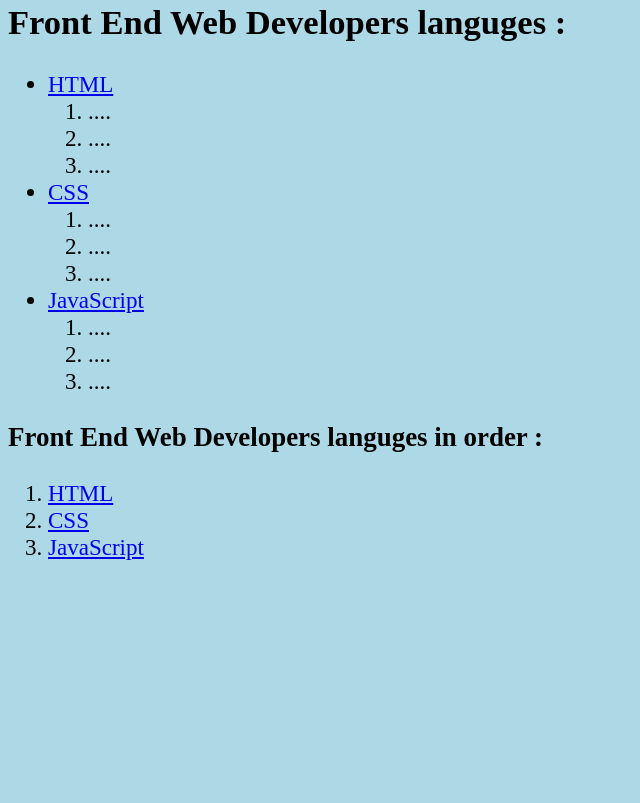
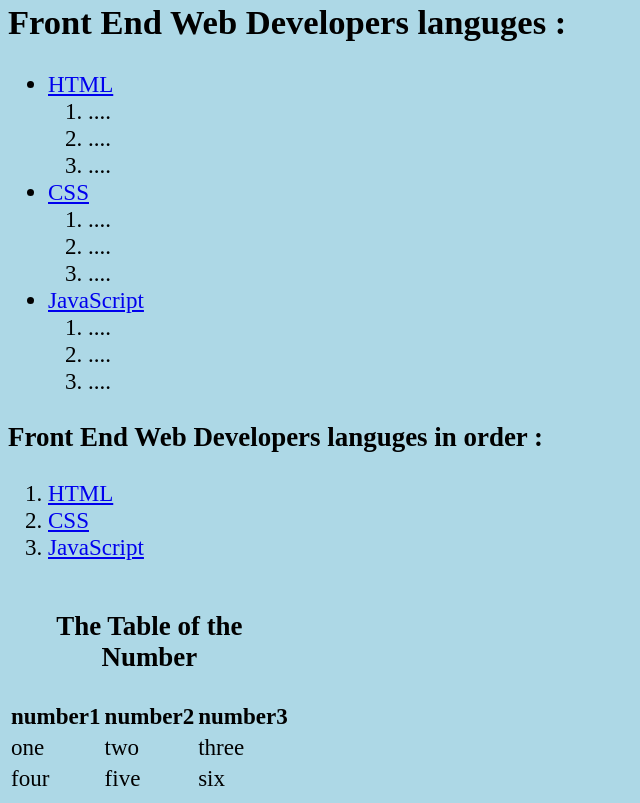
Before and after one commit to aliamerj/web-develop, a plain HTML site: page index.html in a window 1280 px wide. Shown: the part 1752-2555 px from the top of the page, without its empty margins (0-640 px from the left). Before the commit the page ends 2336 px from the top, so only its background shows below. Drawn offline with Linux system fonts and the light colour scheme.

Commit message:
Update index.html

```diff
--- a/index.html
+++ b/index.html
@@ -82,9 +82,8 @@
               <br/>
               <a href="me.jpeg"><img width="100"height="100"src="me.jpeg"alt="this is my photo"/>
               </a>
-
             </section>
-        </article>
+      </article>
         <article>
           <section>
             <h2>full stack Developers</h2>
@@ -130,8 +129,32 @@
             </ol>
           </section>
         </article>
+        <table>
+          <thead>
+            <caption><h3>The Table of the Number</h3></caption>
+            <tr>
+              <th>number1</th>
+              <th>number2</th>
+              <th>number3</th>
+            </tr>
+          </thead>
+          <tbody>
+            <tr>
+              <td>one</td>
+              <td>two</td>
+              <td>three</td>
+            </tr>
+            <tr>
+              <td>four</td>
+              <td>five</td>
+              <td>six</td>
+            </tr>
+          </tbody>
+        </table>
+
 
         </main>
+
 
 
     <footer>
```
